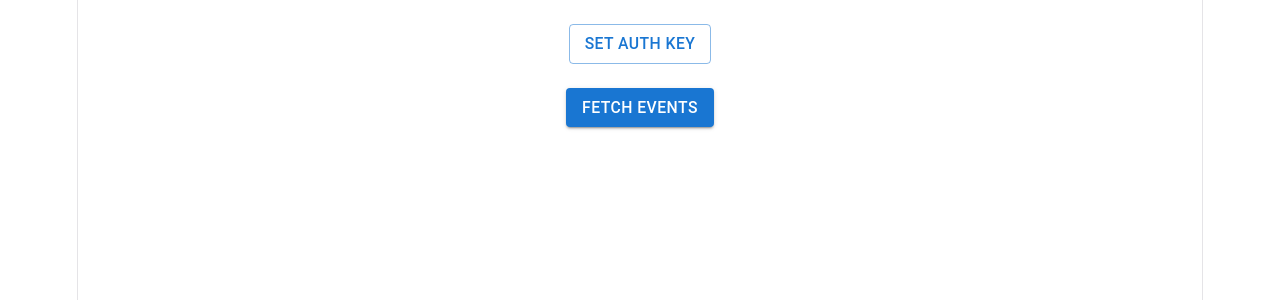
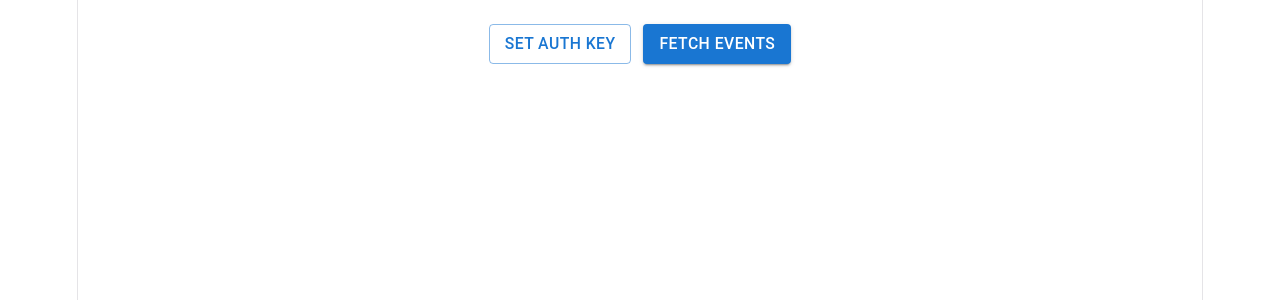
Before and after one commit to mgurov/mypadel, a React (Vite) app: page / in a window 1280 px wide. Shown: the top 300 px of the page. Built offline with nearby package versions, Linux system fonts and the light colour scheme.

Commit message:
minor tweaks

```diff
--- a/src/App.css
+++ b/src/App.css
@@ -4,6 +4,11 @@
   align-items: center;
   gap: 24px;
   padding: 24px;
+}
+
+.button-row {
+  display: flex;
+  gap: 12px;
 }
 
 .events-table {
@@ -14,17 +19,10 @@
   overflow: hidden;
 }
 
-.table-header,
 .table-row {
   display: flex;
   align-items: center;
   padding: 12px 16px;
-}
-
-.table-header {
-  background-color: #f5f5f5;
-  font-weight: 600;
-  border-bottom: 2px solid #e0e0e0;
 }
 
 .table-row {
--- a/src/App.tsx
+++ b/src/App.tsx
@@ -81,9 +81,14 @@ function App() {
   return (
     <>
       <section id="center">
-        <Button variant="outlined" onClick={() => { setAuthDraft(authKey); setAuthDialogOpen(true) }}>
-          {authKey ? 'Auth Key Set' : 'Set Auth Key'}
-        </Button>
+        <div className="button-row">
+          <Button variant="outlined" onClick={() => { setAuthDraft(authKey); setAuthDialogOpen(true) }}>
+            {authKey ? 'Auth Key Set' : 'Set Auth Key'}
+          </Button>
+          <Button variant="contained" onClick={() => refetch()} disabled={isFetching}>
+            {isFetching ? 'Loading...' : 'Fetch Events'}
+          </Button>
+        </div>
 
         <Dialog open={authDialogOpen} onClose={() => setAuthDialogOpen(false)}>
           <DialogTitle>Auth Key</DialogTitle>
@@ -104,10 +109,6 @@ function App() {
           </DialogActions>
         </Dialog>
 
-        <Button variant="contained" onClick={() => refetch()} disabled={isFetching}>
-          {isFetching ? 'Loading...' : 'Fetch Events'}
-        </Button>
-
         {error && (
           <Alert severity="error" sx={{ mt: 2, width: '100%' }}>
             {`Failed to fetch events: ${error.message}`}
@@ -116,13 +117,6 @@ function App() {
 
         {events && events.length > 0 && (
           <div className="events-table">
-            <div className="table-header">
-              <div className="column">Title</div>
-              <div className="column">Date</div>
-              <div className="column">Participation</div>
-              <div className="column">Actions</div>
-            </div>
-
             {events.map((event) => (
               <div key={event.id} className="table-row-group">
                 <div className="table-row">
```
